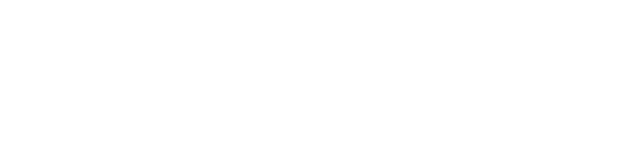
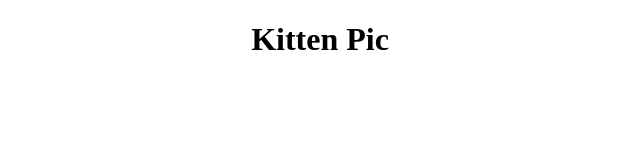
Before and after one commit to baileymagee/Catsagram, a plain HTML site: page public/index.html in a window 1280 px wide. Shown: the whole page, without its empty margins (320-960 px from the left). Drawn offline with Linux system fonts and the light colour scheme.

Commit message:
kitten title

```diff
--- a/public/index.html
+++ b/public/index.html
@@ -4,10 +4,12 @@
 <head>
   <meta charset="UTF-8" />
   <meta name="viewport" content="width=device-width, initial-scale=1.0" />
+  <link rel="stylesheet" href="style.css"></link>
   <title>Catstagram</title>
 </head>
 
 <body>
+  <script src="/public/index.js"></script>
 </body>
 
 </html>
--- a/public/index.js
+++ b/public/index.js
@@ -1 +1,16 @@
-// Your code here
+window.onload = () => {
+      // create a new div element
+      const newElement = document.createElement("h1");
+
+      // set the h1's id
+      newElement.setAttribute("id", "kitten_title");
+
+      // and give it some content
+      const newContent = document.createTextNode("Kitten Pic");
+
+      // add the text node to the newly created div
+      newElement.appendChild(newContent);
+
+      // add the newly created element and its content into the DOM
+      document.body.appendChild(newElement);
+}
--- /dev/null
+++ b/public/style.css
@@ -0,0 +1,5 @@
+h1 {
+    display: flex;
+    justify-content: center;
+    align-items: center;
+}
```
